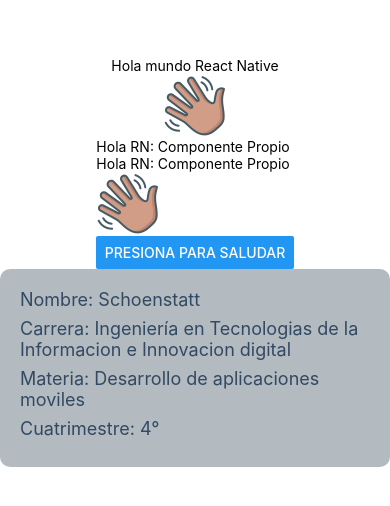
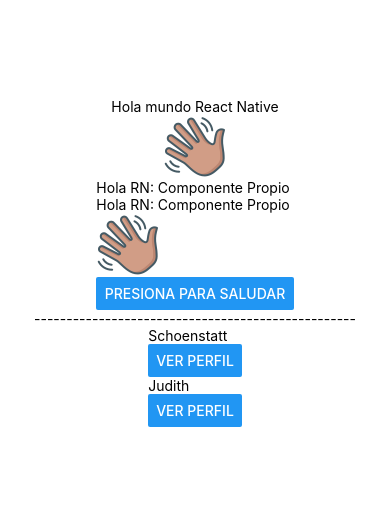
Before and after one commit to 125055125-beep/DAM223, a React Native app in the folder miApp/: screen / in a window 390 px wide. Shown: the part 160-666 px from the top of the page. Built offline with nearby package versions, Linux system fonts and the light colour scheme.

Commit message:
props y state

```diff
--- a/miApp/App.js
+++ b/miApp/App.js
@@ -3,7 +3,7 @@
 import { StyleSheet, Text, View, Image } from 'react-native';
 import { Saludo} from './componentes/Saludo';
 import { Saludo2} from './componentes/Saludo2';
-import { Perfil } from './componentes/Perfil';
+import { Perfil} from './componentes/Perfil';
 
 /* zona main (componentes oscreens) */
 export default function App() {
@@ -13,7 +13,22 @@
       <Image source={require('./assets/wave.png')} />
       <Saludo></Saludo>
       <Saludo2></Saludo2>
-      <Perfil></Perfil>
+
+      <Text>--------------------------------------------------</Text>
+
+
+      <Perfil
+      nombre="Schoenstatt"
+      carrera="ITITD"
+      materia="movil"
+      cuatrimestre="4°"></Perfil>
+
+      <Perfil
+      nombre="Judith"
+      carrera="Sistemas"
+      materia="movil"
+      cuatrimestre="13°"></Perfil>
+
 
 
       <StatusBar style="auto" />
--- a/miApp/componentes/Perfil.js
+++ b/miApp/componentes/Perfil.js
@@ -1,25 +1,27 @@
-import { View, Text, StyleSheet } from 'react-native';
 
-export function Perfil() {
+
+import { View, Text, Button} from 'react-native';
+import {useState} from 'react';
+
+export const Perfil = ({ nombre, carrera, materia, cuatrimestre }) => {
+
+const[mostrar, setMostrar] = useState(false);
+
   return (
-    <View style={styles.contenedor}>
-      <Text style={styles.texto}>Nombre: Schoenstatt</Text>
-      <Text style={styles.texto}>Carrera: Ingeniería en Tecnologias de la Informacion e Innovacion digital</Text>
-      <Text style={styles.texto}>Materia: Desarrollo de aplicaciones moviles</Text>
-      <Text style={styles.texto}>Cuatrimestre: 4°</Text>
+    <View>
+      <Text>{nombre}</Text>
+
+
+      {mostrar &&
+      <>                         /*   fragmento de texto y un if  renderizado condicional*/
+       <Text>{carrera}</Text>
+       <Text>{materia}</Text>
+       <Text>{cuatrimestre}</Text>
+      </>
+        }
+
+        <Button title="Ver perfil" onPress={ ()=>setMostrar(!mostrar) }> </Button>
+
     </View>
   );
-}
-
-const styles = StyleSheet.create({
-  contenedor: {
-    padding: 20,
-    backgroundColor: '#b3bac0',
-    borderRadius: 10,
-  },
-  texto: {
-    fontSize: 18,
-    marginBottom: 8,
-    color: '#324963',
-  },
-});
+};
```
